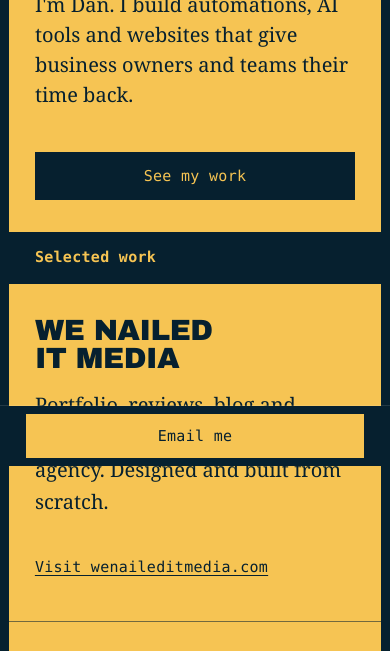
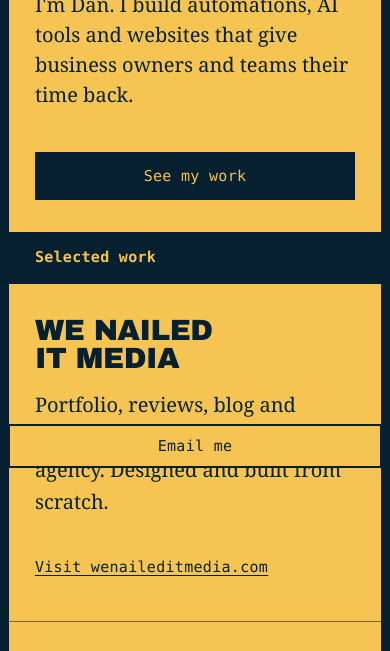
Before and after one commit to dan-the-man-99/danielaburquez.com, an Astro site: page / in a window 390 px wide. Shown: the part 444-1095 px from the top of the page. Built offline with nearby package versions, Linux system fonts and the light colour scheme; Astro itself is replaced by a stand-in of ours; a web font is replaced by a local one.

Commit message:
Phones: align the Email me bar with the page frame and make it an outlined button

```diff
--- a/src/styles/global.css
+++ b/src/styles/global.css
@@ -468,15 +468,14 @@ code { font: 0.85em var(--mono); background: var(--rule); padding: 0.1em 0.4em;
 
 /* ---------- Sticky "Email me" bar: phones only ---------- */
 .mobile-bar {
-  position: fixed; inset-inline: 0; bottom: 0; z-index: 20;
-  padding: 0.5rem var(--pad) calc(0.5rem + env(safe-area-inset-bottom, 0px));
-  background: var(--edge); box-shadow: 0 -1px 0 rgb(244 239 226 / 0.12);
+  /* One button, on the same left and right edges as the page frame (no strip behind it). */
+  position: fixed; inset-inline: var(--margin); bottom: calc(var(--margin) + env(safe-area-inset-bottom, 0px)); z-index: 20;
 }
-.mobile-bar a { display: flex; align-items: center; justify-content: center; min-height: 2.75rem; background: var(--accent); color: var(--edge); font: 500 var(--m1)/1.2 var(--mono); letter-spacing: 0.02em; text-decoration: none; }
+.mobile-bar a { display: flex; align-items: center; justify-content: center; min-height: 2.75rem; background: var(--ground); color: var(--ink); border: 2px solid var(--ink); font: 500 var(--m1)/1.2 var(--mono); letter-spacing: 0.02em; text-decoration: none; }
 .mobile-bar a:focus-visible { outline: 3px solid #f4efe2; outline-offset: 2px; }
 @media (prefers-reduced-motion: no-preference) { .mobile-bar { transition: transform 0.25s ease; } }
-.mobile-bar.is-hidden { transform: translateY(110%); }
-@media (max-width: 47.99rem) { body { padding-bottom: calc(3.75rem + env(safe-area-inset-bottom, 0px)); } }
+.mobile-bar.is-hidden { transform: translateY(calc(100% + 2rem)); }
+@media (max-width: 47.99rem) { body { padding-bottom: calc(3.75rem + var(--margin) + env(safe-area-inset-bottom, 0px)); } }
 @media (min-width: 48rem) { .mobile-bar { display: none; } }
 
 /* ---------- Phones: tighter layout (kept last so it wins the cascade) ---------- */
```
